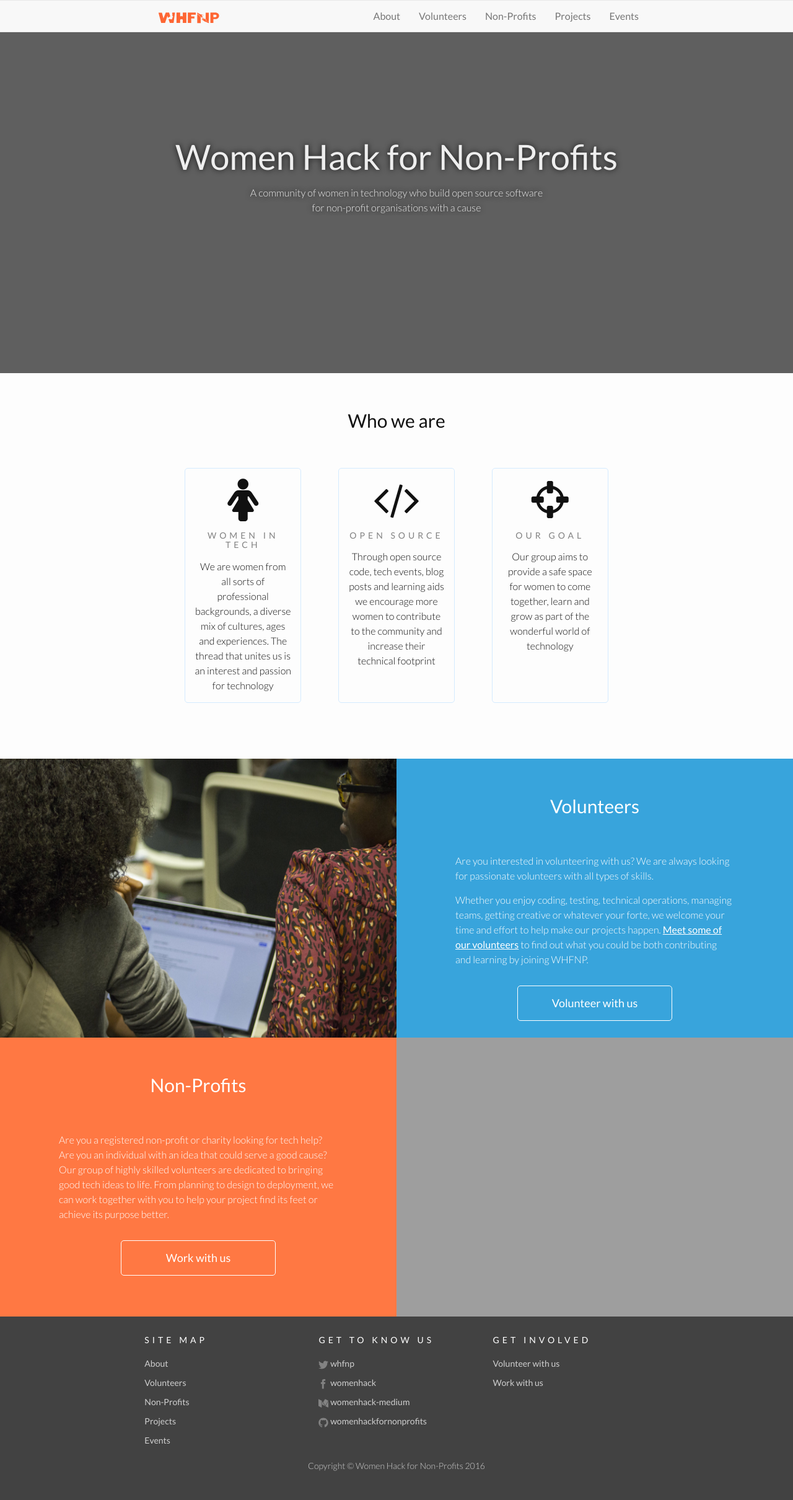
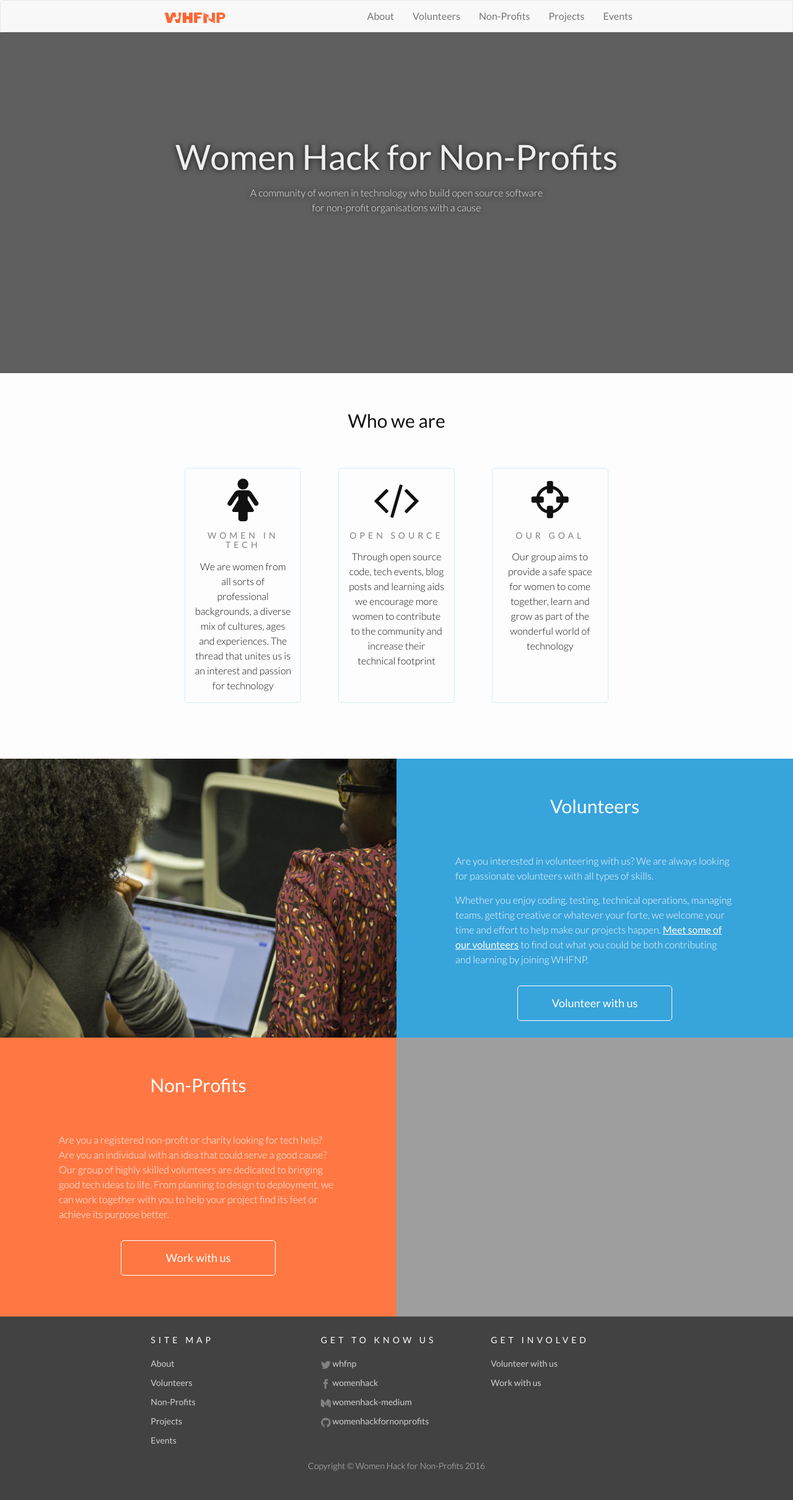
Before and after one commit to EChesters/WHFNP-Website, a Jekyll site: the page built from index.html, in a window 1280 px wide. Shown: the whole page at 62% size. Built offline with Jekyll 4.4.1, drawn with Linux system fonts in a browser that asks for light colours; nearby versions of some CDN libraries.

Commit message:
Fixed padding of row

```diff
--- a/_includes/footer.html
+++ b/_includes/footer.html
@@ -1,5 +1,5 @@
 <footer>
-  <div class="row">
+  <div class="row no-margin">
     <div class="col-xs-12 col-md-8 position central">
       <div id="site-map" class="col-xs-6 col-md-4">
         <h5>Site map</h5>
--- a/_layouts/default.html
+++ b/_layouts/default.html
@@ -5,7 +5,7 @@
 
   <body>
     <div class="container-fluid no-padding">
-      <div class="row">
+      <div class="row no-margin">
         {% include navbar.html %}
       </div>
         {{ content }}
--- a/_sass/_base.scss
+++ b/_sass/_base.scss
@@ -209,3 +209,8 @@
     padding-left: 0;
     padding-right: 0;
 }
+
+.no-margin {
+    margin-left: 0;
+    margin-right: 0;
+}
```
